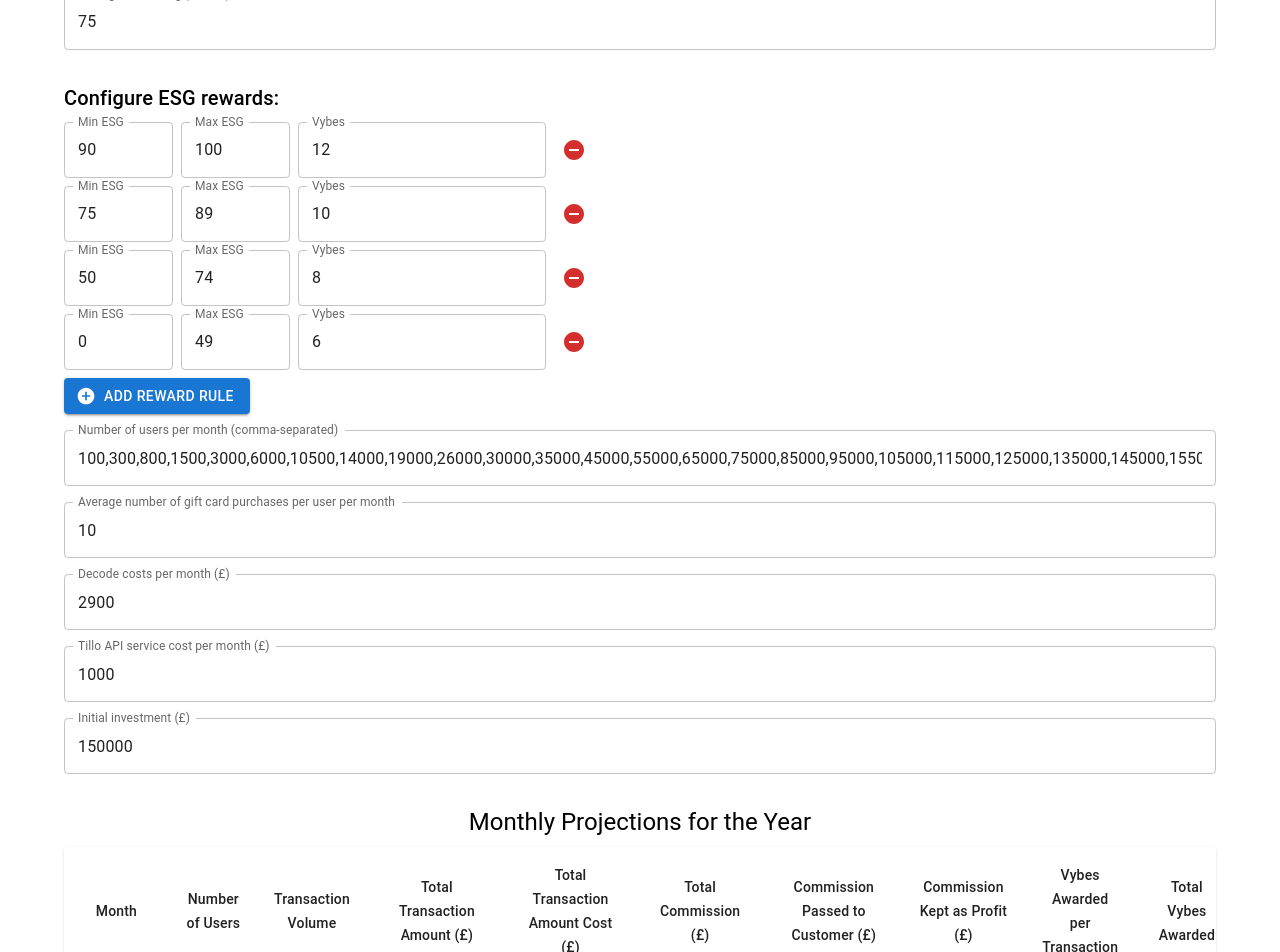
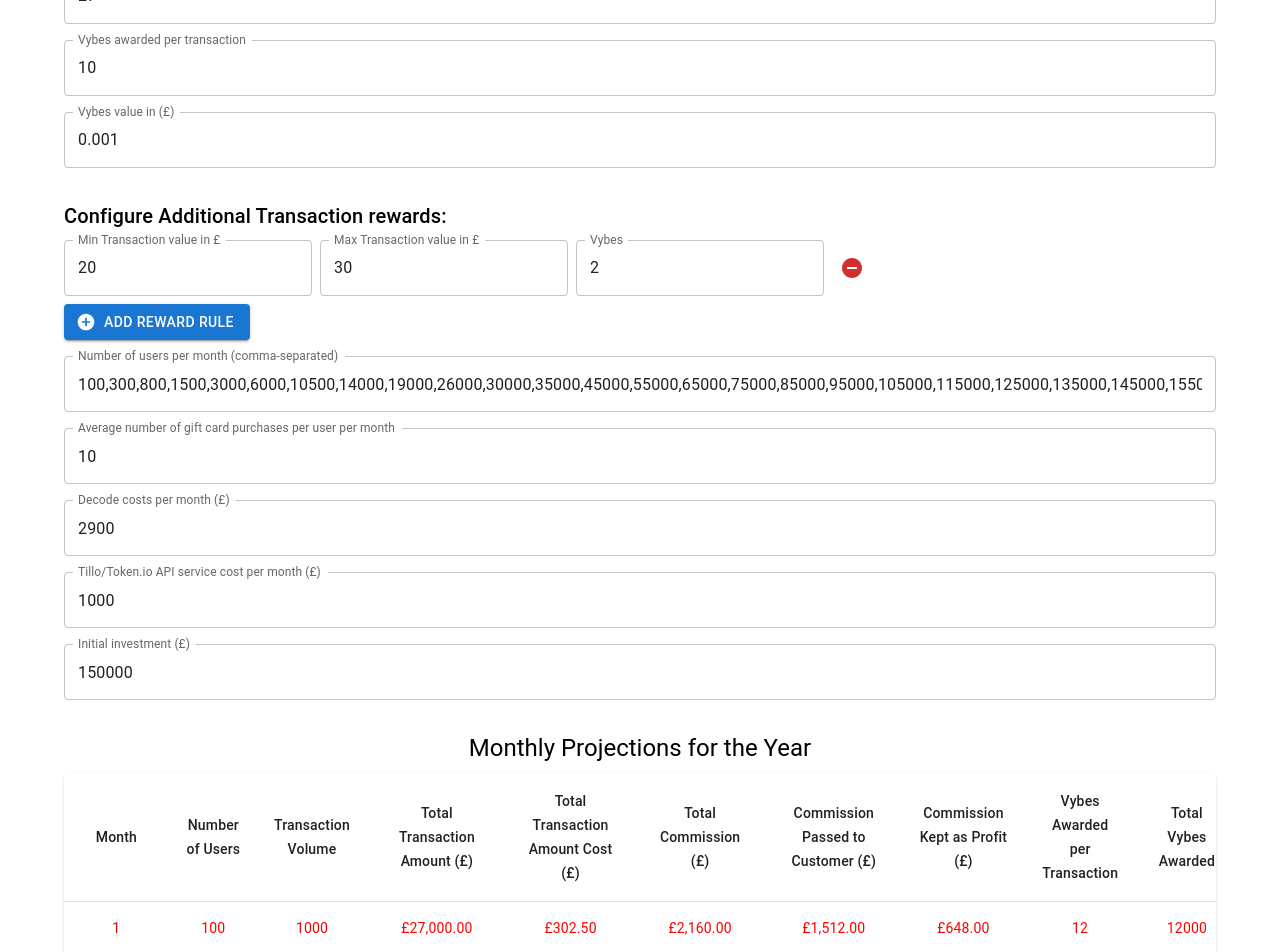
Before and after one commit to michaeltrestianu/projections, a React (Create React App) app: page / in a window 1280 px wide. Shown: the part 420-1372 px from the top of the page. Built offline with nearby package versions, Linux system fonts and the light colour scheme.

Commit message:
MISC remove esg calcs and introdce vybes value

```diff
--- a/src/App.tsx
+++ b/src/App.tsx
@@ -11,8 +11,8 @@ import { AddCircle, RemoveCircle } from "@mui/icons-material";
 import ProjectionTable from "./ProjectionTable";
 
 interface VybesReward {
-  minESG: number;
-  maxESG: number;
+  minTransactionValue: number;
+  maxTransactionValue: number;
   vybes: number;
 }
 
@@ -27,7 +27,8 @@ const App: React.FC = () => {
   ] = useState<number>(70);
   const [averageTransactionValue, setAverageTransactionValue] =
     useState<number>(27);
-  const [averageESGRating, setAverageESGRating] = useState<number>(75);
+  const [vybesAwardedPerTransaction, setVybesAwardedPerTransaction] = useState<number>(10);
+  const [vybesValueInPounds, setVybesValueInPounds] = useState<number>(0.001);
   const [numberOfUsersPerMonth, setNumberOfUsersPerMonth] = useState<number[]>([
     100,300, 800, 1500, 3000, 6000, 10500, 14000, 19000, 26000, 30000, 35000, 45000, 55000,65000,75000,85000,95000, 105000, 115000, 125000, 135000,145000,155000
   ]);
@@ -41,10 +42,7 @@ const App: React.FC = () => {
   const [initialInvestment, setInitialInvestment] = useState<number>(150000);
 
   const [vybesRewards, setVybesRewards] = useState<VybesReward[]>([
-    { minESG: 90, maxESG: 100, vybes: 12 },
-    { minESG: 75, maxESG: 89, vybes: 10 },
-    { minESG: 50, maxESG: 74, vybes: 8 },
-    { minESG: 0, maxESG: 49, vybes: 6 },
+    { minTransactionValue: 20, maxTransactionValue: 30, vybes: 2 },
   ]);
 
   const handleNumberOfUsersChange = (
@@ -68,7 +66,7 @@ const App: React.FC = () => {
   };
 
   const addVybesReward = () => {
-    setVybesRewards([...vybesRewards, { minESG: 0, maxESG: 0, vybes: 0 }]);
+    setVybesRewards([...vybesRewards, { minTransactionValue: 0, maxTransactionValue: 0, vybes: 0 }]);
   };
 
   const removeVybesReward = (index: number) => {
@@ -93,18 +91,20 @@ const App: React.FC = () => {
       >
         <TextField
           label="Transaction percentage fee (%)"
+          helperText="Tillo issuance fee"
           type="number"
           value={costPercentage}
           onChange={(e) => setCostPercentage(parseFloat(e.target.value))}
         />
         <TextField
           label="Fee per transaction (£)"
+          helperText="How much Token.io charge per transaction"
           type="number"
           value={feePerTransaction}
           onChange={(e) => setFeePerTransaction(parseFloat(e.target.value))}
         />
         <TextField
-          label="Average Tillo commission available to us (%)"
+          label="Average Tillo commission available to us from brands (%)"
           type="number"
           value={totalCommissionPercentage}
           onChange={(e) =>
@@ -129,20 +129,30 @@ const App: React.FC = () => {
           }
         />
         <TextField
-          label="Average ESG rating (0 - 100)"
+          label="Vybes awarded per transaction"
           type="number"
-          value={averageESGRating}
+          value={vybesAwardedPerTransaction}
           onChange={(e) => {
             const value = parseFloat(e.target.value);
             if (value >= 0 && value <= 100) {
-              setAverageESGRating(value);
+              setVybesAwardedPerTransaction(value);
             }
           }}
           inputProps={{ min: 0, max: 100 }}
         />
 
+        <TextField
+          label="Vybes value in (£)"
+          type="number"
+          value={vybesValueInPounds}
+          onChange={(e) => {
+            const value = parseFloat(e.target.value);
+              setVybesValueInPounds(value);
+          }}
+        />
+
         <Box sx={{ mt: 2 }}>
-          <Typography variant="h6">Configure ESG rewards:</Typography>
+          <Typography variant="h6">Configure Additional Transaction rewards:</Typography>
           {vybesRewards.map((reward, index) => (
             <Box
               key={index}
@@ -154,30 +164,30 @@ const App: React.FC = () => {
               }}
             >
               <TextField
-                label="Min ESG"
+                label="Min Transaction value in £"
                 type="number"
-                value={reward.minESG}
+                value={reward.minTransactionValue}
                 onChange={(e) =>
                   handleVybesRewardChange(
                     index,
-                    "minESG",
+                    "minTransactionValue",
                     parseFloat(e.target.value)
                   )
                 }
-                inputProps={{ min: 0, max: 100 }}
+                inputProps={{ min: 0 }}
               />
               <TextField
-                label="Max ESG"
+                label="Max Transaction value in £"
                 type="number"
-                value={reward.maxESG}
+                value={reward.maxTransactionValue}
                 onChange={(e) =>
                   handleVybesRewardChange(
                     index,
-                    "maxESG",
+                    "maxTransactionValue",
                     parseFloat(e.target.value)
                   )
                 }
-                inputProps={{ min: 0, max: 100 }}
+                inputProps={{ min: 0 }}
               />
               <TextField
                 label="Vybes"
@@ -230,7 +240,7 @@ const App: React.FC = () => {
           onChange={(e) => setHostingCostPerMonth(parseFloat(e.target.value))}
         />
         <TextField
-          label="Tillo API service cost per month (£)"
+          label="Tillo/Token.io API service cost per month (£)"
           type="number"
           value={apiServiceCostPerMonth}
           onChange={(e) =>
@@ -252,7 +262,8 @@ const App: React.FC = () => {
           commissionPassedToCustomerPercentage
         }
         averageTransactionValue={averageTransactionValue}
-        averageESGRating={averageESGRating}
+        vybesAwardedPerTransaction={vybesAwardedPerTransaction}
+        vybesValueInPounds={vybesValueInPounds}
         vybesRewards={vybesRewards}
         numberOfUsersPerMonth={numberOfUsersPerMonth}
         averageTransactionsPerUserPerMonth={averageTransactionsPerUserPerMonth}
--- a/src/ProjectionTable.tsx
+++ b/src/ProjectionTable.tsx
@@ -12,8 +12,8 @@ import {
 } from "@mui/material";
 
 interface VybesReward {
-  minESG: number;
-  maxESG: number;
+  minTransactionValue: number;
+  maxTransactionValue: number;
   vybes: number;
 }
 
@@ -23,7 +23,8 @@ interface ProjectionTableProps {
   totalCommissionPercentage: number;
   commissionPassedToCustomerPercentage: number;
   averageTransactionValue: number;
-  averageESGRating: number;
+  vybesAwardedPerTransaction: number;
+  vybesValueInPounds: number;
   vybesRewards: VybesReward[];
   numberOfUsersPerMonth: number[];
   averageTransactionsPerUserPerMonth: number;
@@ -41,7 +42,7 @@ interface Projection {
   totalCommission: number;
   commissionPassedToCustomer: number;
   commissionKeptAsProfit: number;
-  vybesAwardedPerTransaction: number;
+  totalVybesAwardedPerTransaction: number;
   totalVybesAwarded: number;
   totalVybesValue: number;
   revenue: number;
@@ -57,7 +58,8 @@ const ProjectionTable: React.FC<ProjectionTableProps> = ({
   totalCommissionPercentage,
   commissionPassedToCustomerPercentage,
   averageTransactionValue,
-  averageESGRating,
+  vybesAwardedPerTransaction,
+  vybesValueInPounds,
   vybesRewards,
   numberOfUsersPerMonth,
   averageTransactionsPerUserPerMonth,
@@ -65,11 +67,12 @@ const ProjectionTable: React.FC<ProjectionTableProps> = ({
   apiServiceCostPerMonth,
   initialInvestment,
 }) => {
+
   const vybesRule = vybesRewards.find(
-    (rule) => averageESGRating >= rule.minESG && averageESGRating <= rule.maxESG
+    (rule) => averageTransactionValue >= rule.minTransactionValue && averageTransactionValue <= rule.maxTransactionValue
   );
 
-  const vybesAwardedPerTransaction = vybesRule ? vybesRule.vybes : 0;
+  const totalVybesAwardedPerTransaction = vybesRule ? vybesRule.vybes + vybesAwardedPerTransaction : vybesAwardedPerTransaction;
 
   if (
     costPercentage < 0 ||
@@ -78,8 +81,8 @@ const ProjectionTable: React.FC<ProjectionTableProps> = ({
     commissionPassedToCustomerPercentage < 0 ||
     commissionPassedToCustomerPercentage > 100 ||
     averageTransactionValue <= 0 ||
-    averageESGRating < 0 ||
-    averageESGRating > 100 ||
+    vybesAwardedPerTransaction < 0 ||
+    vybesValueInPounds < 0 ||
     averageTransactionsPerUserPerMonth <= 0 ||
     numberOfUsersPerMonth.length === 0 ||
     hostingCostPerMonth < 0 ||
@@ -125,9 +128,9 @@ const ProjectionTable: React.FC<ProjectionTableProps> = ({
 
     const commissionKeptAsProfit = totalCommission - commissionPassedToCustomer;
 
-    const totalVybesAwarded = vybesAwardedPerTransaction * transactionVolume;
+    const totalVybesAwarded = totalVybesAwardedPerTransaction * transactionVolume;
 
-    const totalVybesValue = totalVybesAwarded / 100;
+    const totalVybesValue = totalVybesAwarded * vybesValueInPounds;
 
     const revenue = commissionKeptAsProfit;
 
@@ -163,7 +166,7 @@ const ProjectionTable: React.FC<ProjectionTableProps> = ({
       totalCommission,
       commissionPassedToCustomer,
       commissionKeptAsProfit,
-      vybesAwardedPerTransaction,
+      totalVybesAwardedPerTransaction,
       totalVybesAwarded,
       totalVybesValue,
       revenue,
@@ -248,7 +251,7 @@ const ProjectionTable: React.FC<ProjectionTableProps> = ({
                   {formatCurrency(proj.commissionKeptAsProfit)}
                 </TableCell>
                 <TableCell align="center">
-                  {proj.vybesAwardedPerTransaction}
+                  {proj.totalVybesAwardedPerTransaction}
                 </TableCell>
                 <TableCell align="center">{proj.totalVybesAwarded}</TableCell>
                 <TableCell align="center">
```
